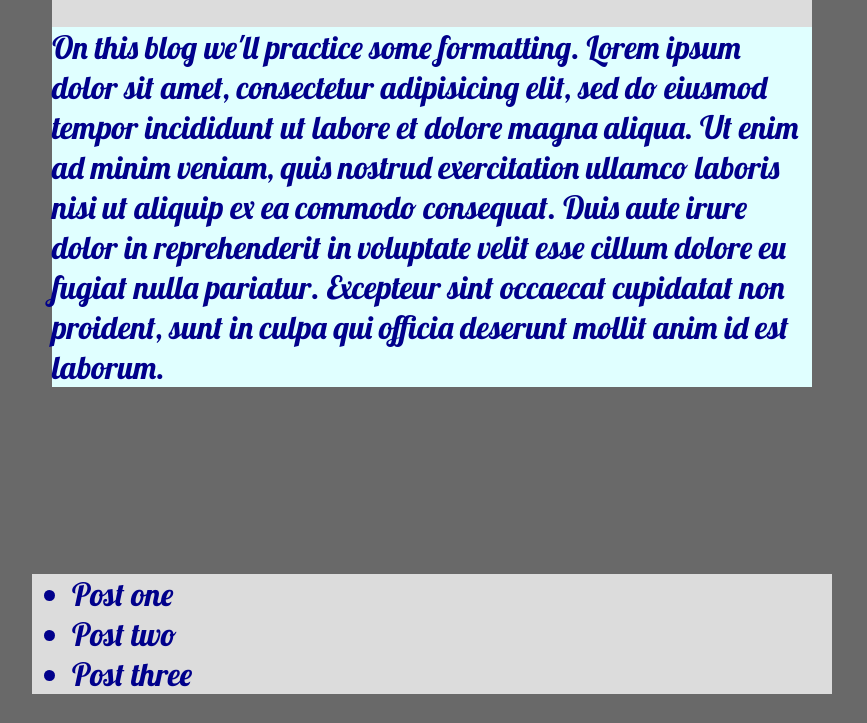
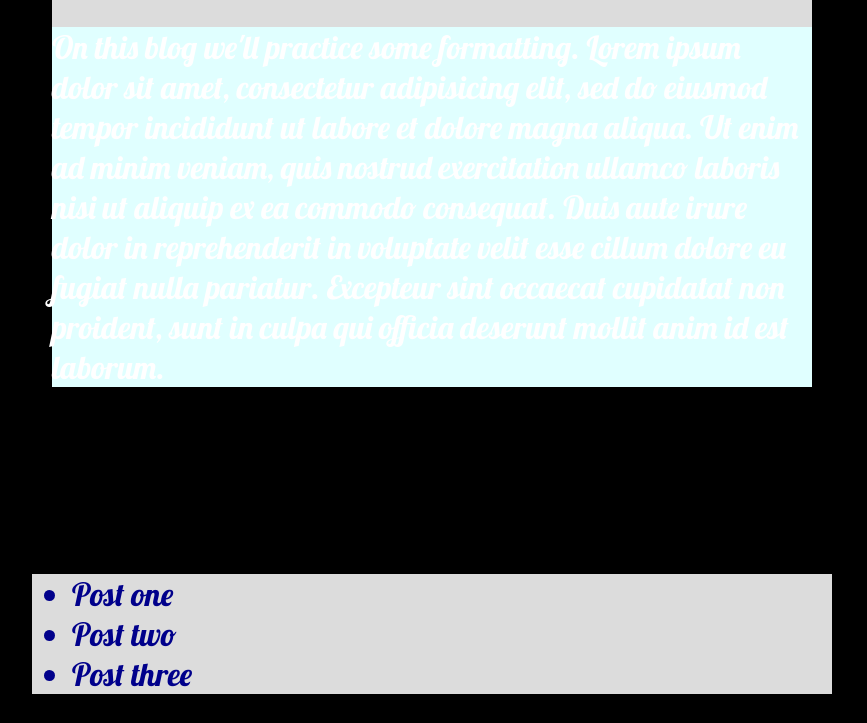
Before and after one commit to KevinHeinz/SavvyPortfolioProject, a plain HTML site: page Blog/index.html in a window 1280 px wide. Shown: the part 139-862 px from the top of the page, without its empty margins (208-1075 px from the left). Drawn offline with Linux system fonts and the light colour scheme.

Commit message:
Change background color

```diff
--- a/theme/style.css
+++ b/theme/style.css
@@ -1,8 +1,8 @@
 body {
-  color: darkblue;
+  color: white;
   font-size: 2em;
   font-family: 'Lobster';
-  background-color: dimgray;
+  background-color: black;
 }
 
 
```
